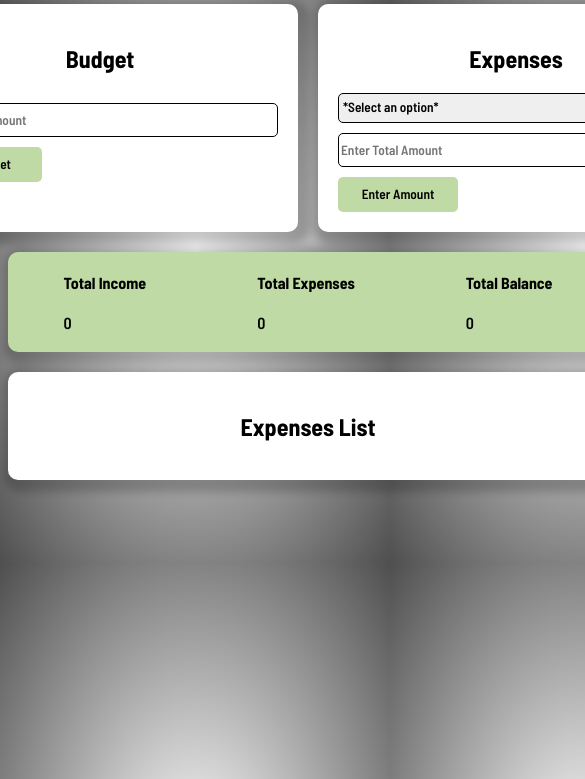
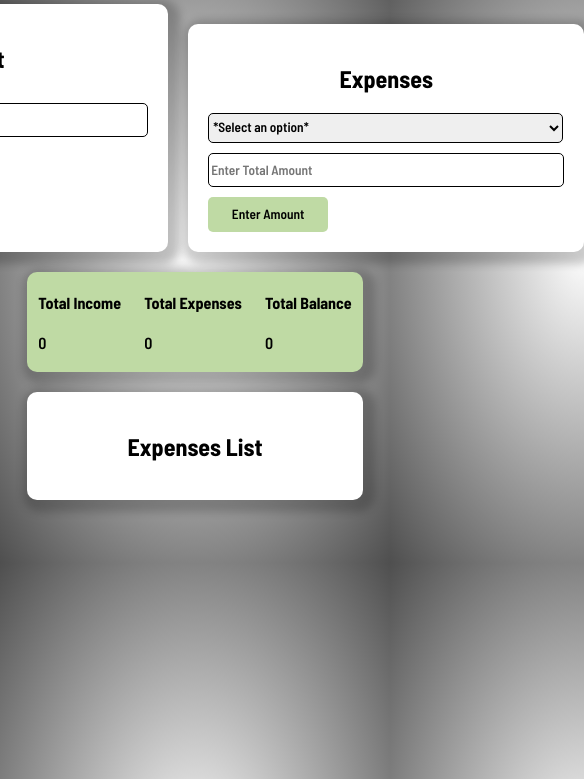
Before and after one commit to dianavfreitas/Budget-Tracker, a plain HTML site: page index.html in a window 390 px wide. Shown: the part 65-844 px from the top of the page, 585 px wide, since content can reach past the window. Drawn offline with Linux system fonts and the light colour scheme.

Commit message:
pushing updates

```diff
--- a/style.scss
+++ b/style.scss
@@ -133,3 +133,36 @@
         background-color: $primary_color;
     }
 }
+
+@media only screen and (max-width: 844px){
+
+    .container{
+        width: 100%;
+    }
+
+    .two{
+        display: grid;
+        grid-template-columns: 1fr;
+        width: 100%;
+    }
+
+    .expenses{
+        margin-top: 20px;
+    }
+}
+
+@media only screen and (max-width: 1024px){
+    .container{
+        width: 90%;
+    }
+
+    .two{
+        display: grid;
+        grid-template-columns: repeat(2, 1fr);
+        width: 90%;
+    }
+
+    .expenses{
+        margin-top: 20px;
+    }
+}
```
Also changed, not shown: style.css, 1 other file.
